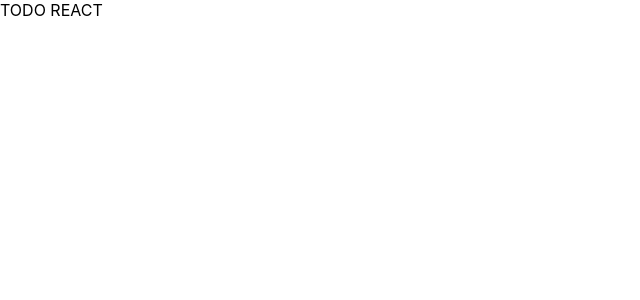
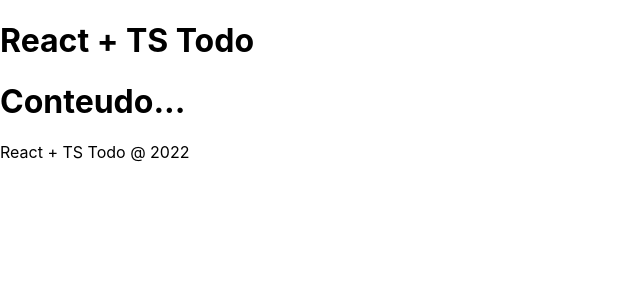
Before and after one commit to minprogramador/todolist, a React (Create React App) app: page / in a window 1280 px wide. Shown: the top 300 px of the page, without its empty margins (0-640 px from the left). Built offline with nearby package versions, Linux system fonts and the light colour scheme; the HTML template or start-up script is replaced by a standard one.

Commit message:
header e footer

```diff
--- a/src/App.tsx
+++ b/src/App.tsx
@@ -1,10 +1,19 @@
 import React from 'react';
 import './App.css';
+
+//components
+import Header from './components/Header';
+import Footer from './components/Footer';
 
 function App() {
   return (
    <div>
-     TODO REACT
+     <Header/>
+     <h1>
+       Conteudo...
+     </h1>
+    <Footer/>
+
    </div>
   );
 }
--- /dev/null
+++ b/src/components/Footer.tsx
@@ -0,0 +1,17 @@
+import React from 'react';
+
+interface Props {
+
+}
+
+const Footer = (props:Props) => {
+    return (
+        <footer>
+            <p>
+                <span>React + TS Todo @ 2022</span>
+            </p>
+        </footer>
+    )
+};
+
+export default Footer;
--- /dev/null
+++ b/src/components/Header.tsx
@@ -0,0 +1,15 @@
+import React from 'react';
+
+interface Props {
+
+}
+
+const Header = (props:Props) => {
+    return (
+        <header>
+            <h1>React + TS Todo</h1>
+        </header>
+    )
+};
+
+export default Header;
```
